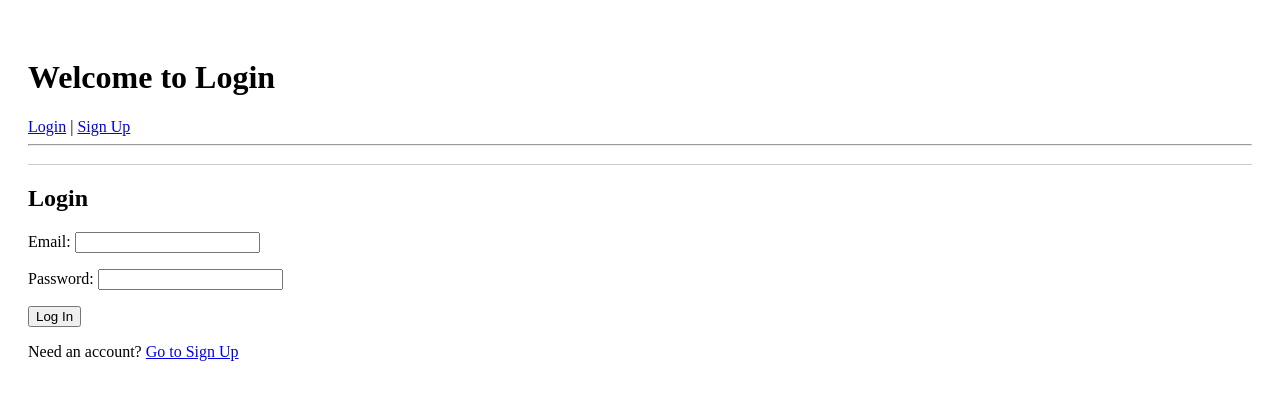
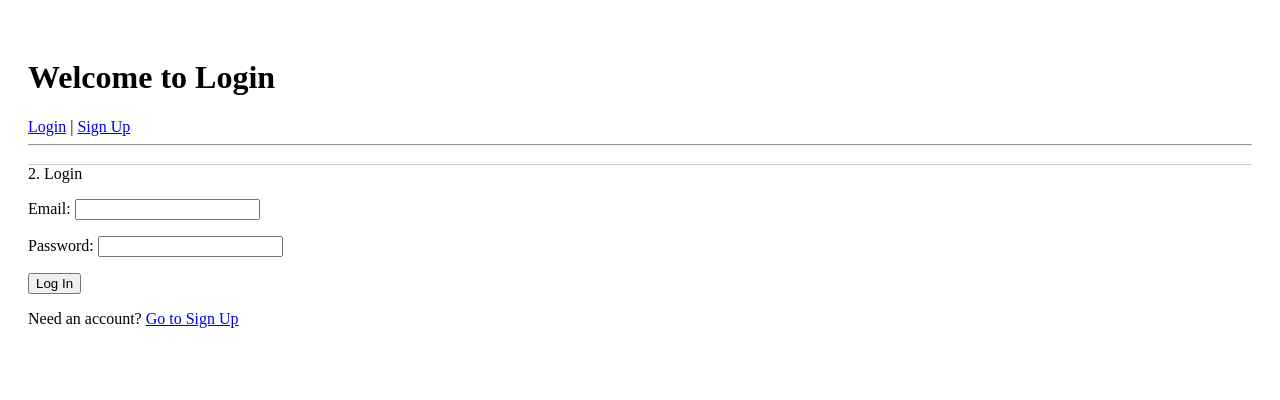
Before and after one commit to basheersk348/react-auth-api-demo, a React (Create React App) app: page / in a window 1280 px wide. Shown: the top 400 px of the page. Built offline with nearby package versions, Linux system fonts and the light colour scheme.

Commit message:
Use localStorage with HashRouter

```diff
--- a/src/components/Header.jsx
+++ b/src/components/Header.jsx
@@ -21,7 +21,7 @@
           </>
         ) : (
           <>
-            <Link to="/login">Login</Link> | <Link to="/signup">Sign Up</Link>
+            <Link to="/">Login</Link> | <Link to="/signup">Sign Up</Link>
           </>
         )}
       </nav>
--- a/src/components/Login.jsx
+++ b/src/components/Login.jsx
@@ -23,7 +23,7 @@
   return (
     <div style={{ padding: '20px' }}>
       <Header title="Welcome to Login" />
-      <h2>Login</h2>
+      2. Login
 
       {error && <p style={{ color: 'red' }}>{error}</p>}
 
--- a/src/components/Signup.jsx
+++ b/src/components/Signup.jsx
@@ -76,7 +76,7 @@
       </form>
 
       <p>
-        Already have an account? <Link to="/login">Go to Login</Link>
+        Already have an account? <Link to="/">Go to Login</Link>
       </p>
 
       <hr style={{ margin: '30px 0' }} />
```
